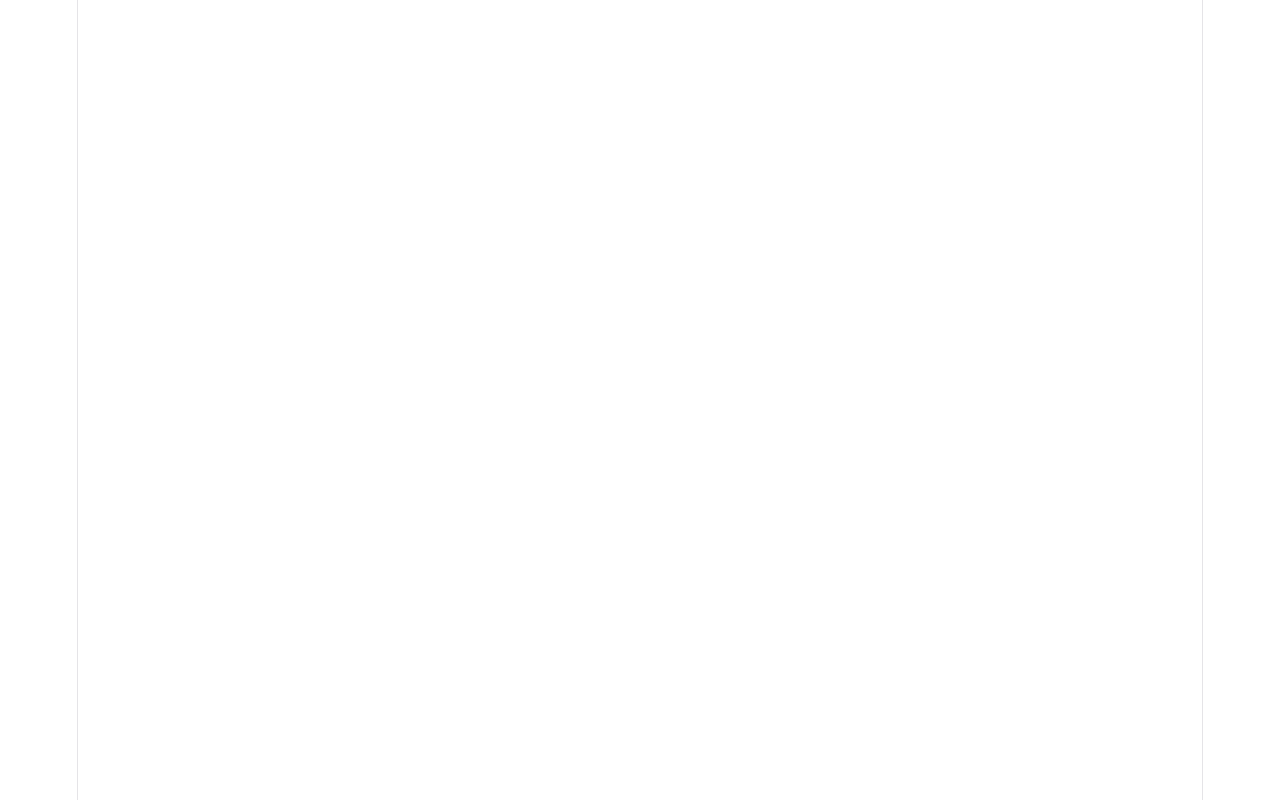
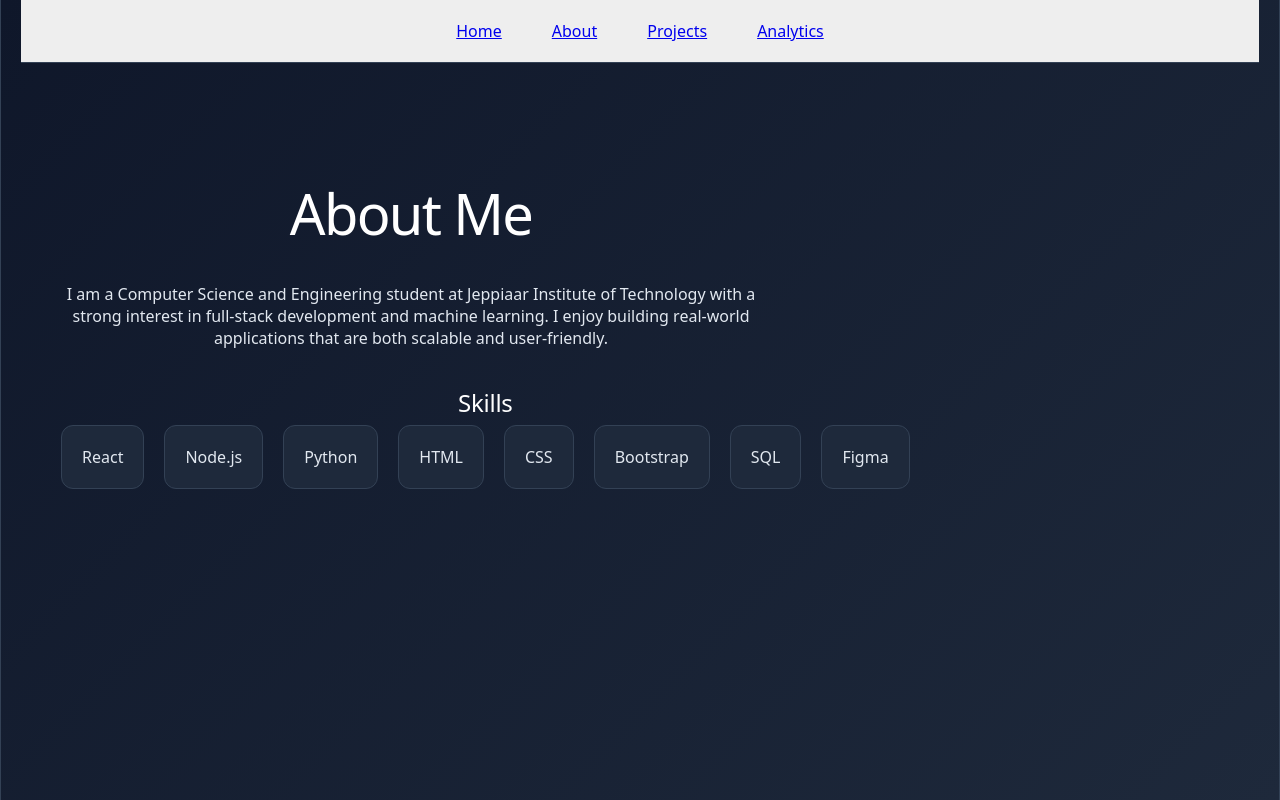
Before and after one commit to Divyasreethirumalai/Divyasree-Portfolio, a React app in the folder frontend/: page /about in a window 1280 px wide. Before the commit this address had no page. Built offline with nearby package versions, Linux system fonts and the light colour scheme; the HTML template or start-up script is replaced by a standard one.

Commit message:
UI Updated

```diff
--- a/frontend/package.json
+++ b/frontend/package.json
@@ -10,6 +10,7 @@
     "preview": "vite preview"
   },
   "dependencies": {
+    "framer-motion": "^12.38.0",
     "react": "^19.2.4",
     "react-dom": "^19.2.4",
     "react-router-dom": "^7.14.0"
--- a/frontend/src/App.jsx
+++ b/frontend/src/App.jsx
@@ -1,21 +1,28 @@
-import { useState } from 'react'
-import reactLogo from './assets/react.svg'
-import viteLogo from './assets/vite.svg'
-import heroImg from './assets/hero.png'
 import './App.css'
 
-import { BrowserRouter,Routes, Route} from "react-router-dom";
+import { BrowserRouter,Routes, Route, Link} from "react-router-dom";
 import Home from "./pages/Home";
+import About from "./pages/About";
+import Projects from "./pages/Projects";
 import Analytics from "./pages/Analytics";
 
 function App() {
-  const [count, setCount] = useState(0)
 
   return (
     <>
       <BrowserRouter>
+
+      <nav style={{padding:"10px",background:"#eee"}}>
+        <Link to="/" style={{margin:"10px"}}>Home</Link>
+        <Link to="/about" style={{margin:"10px"}}>About</Link>
+        <Link to="/projects" style={{margin:"10px"}}>Projects</Link>
+        <Link to="/analytics" style={{margin:"10px"}}>Analytics</Link>
+
+      </nav>
       <Routes>
         <Route path="/" element={<Home />} />
+        <Route path="/about" element={<About />} />
+        <Route path="/projects" element={<Projects />} />
         <Route path="/analytics" element={<Analytics/>}/>
       </Routes>
       </BrowserRouter>
--- a/frontend/src/index.css
+++ b/frontend/src/index.css
@@ -1,63 +1,27 @@
 :root {
-  --text: #6b6375;
-  --text-h: #08060d;
-  --bg: #fff;
-  --border: #e5e4e7;
-  --code-bg: #f4f3ec;
-  --accent: #aa3bff;
-  --accent-bg: rgba(170, 59, 255, 0.1);
-  --accent-border: rgba(170, 59, 255, 0.5);
-  --social-bg: rgba(244, 243, 236, 0.5);
-  --shadow:
-    rgba(0, 0, 0, 0.1) 0 10px 15px -3px, rgba(0, 0, 0, 0.05) 0 4px 6px -2px;
+  --bg: #0f172a;
+  --card: #1e293b;
+  --text: #e2e8f0;
+  --text-h: #ffffff;
+  --accent: #38bdf8;
+  --accent2: #a78bfa;
+  --border: #334155;
+  --shadow: rgba(0, 0, 0, 0.6) 0px 10px 20px;
 
-  --sans: system-ui, 'Segoe UI', Roboto, sans-serif;
-  --heading: system-ui, 'Segoe UI', Roboto, sans-serif;
-  --mono: ui-monospace, Consolas, monospace;
-
-  font: 18px/145% var(--sans);
-  letter-spacing: 0.18px;
-  color-scheme: light dark;
-  color: var(--text);
-  background: var(--bg);
-  font-synthesis: none;
-  text-rendering: optimizeLegibility;
-  -webkit-font-smoothing: antialiased;
-  -moz-osx-font-smoothing: grayscale;
-
-  @media (max-width: 1024px) {
-    font-size: 16px;
-  }
-}
-
-@media (prefers-color-scheme: dark) {
-  :root {
-    --text: #9ca3af;
-    --text-h: #f3f4f6;
-    --bg: #16171d;
-    --border: #2e303a;
-    --code-bg: #1f2028;
-    --accent: #c084fc;
-    --accent-bg: rgba(192, 132, 252, 0.15);
-    --accent-border: rgba(192, 132, 252, 0.5);
-    --social-bg: rgba(47, 48, 58, 0.5);
-    --shadow:
-      rgba(0, 0, 0, 0.4) 0 10px 15px -3px, rgba(0, 0, 0, 0.25) 0 4px 6px -2px;
-  }
-
-  #social .button-icon {
-    filter: invert(1) brightness(2);
-  }
+  font-family: system-ui, sans-serif;
 }
 
 body {
   margin: 0;
+  background: linear-gradient(135deg, #0f172a, #1e293b);
+  color: var(--text);
 }
 
 #root {
-  width: 1126px;
-  max-width: 100%;
+  max-width: 1400px;
+  width: 100%;
   margin: 0 auto;
+  padding: 0 20px;
   text-align: center;
   border-inline: 1px solid var(--border);
   min-height: 100svh;
@@ -109,3 +73,85 @@ code {
   padding: 4px 8px;
   background: var(--code-bg);
 }
+
+@media (max-width: 768px) {
+  .hero {
+    flex-direction: column;
+    text-align: center;
+  }
+
+  .hero-image {
+    margin-top: 20px;
+    font-size: 80px;
+  }
+}
+
+nav {
+  display: flex;
+  justify-content: center;
+  gap: 30px;
+  padding: 15px;
+  background: rgba(15,23,42,0.8);
+  backdrop-filter: blur(10px);
+  border-bottom: 1px solid var(--border);
+}
+
+nav a {
+  font-weight: 500;
+  transition: 0.3s;
+}
+
+nav a:hover {
+  color: var(--accent);
+}
+
+.page {
+  padding: 60px 20px;
+  text-align:center;
+}
+
+.card {
+  background: var(--card);
+  border: 1px solid var(--border);
+  border-radius: 12px;
+  padding: 20px;
+  transition: all 0.3s ease;
+}
+
+.card:hover {
+  transform: translateY(-10px) scale(1.03);
+  box-shadow: var(--shadow);
+}
+
+.hero {
+  display: flex;
+  justify-content: space-between;
+  align-items: center;
+  padding: 80px 40px;
+  flex-wrap: wrap;
+}
+
+.hero-text {
+  max-width: 500px;
+}
+
+.hero-image {
+  font-size: 120px;
+  color: var(--accent);
+}
+
+.btn {
+  margin-top: 20px;
+  padding: 12px 24px;
+  border: none;
+  border-radius: 8px;
+  background: linear-gradient(45deg, #38bdf8, #a78bfa);
+  color: white;
+  cursor: pointer;
+}
+
+.projects-grid {
+  display: grid;
+  grid-template-columns: repeat(auto-fit, minmax(250px, 1fr));
+  gap: 20px;
+}
--- a/frontend/src/pages/About.jsx
+++ b/frontend/src/pages/About.jsx
@@ -1,4 +1,43 @@
+import { motion } from "framer-motion";
+
 function About() {
-    return <h1>About Page </h1>;
+
+  const skills = [
+    "React", "Node.js", "Python",
+    "HTML", "CSS", "Bootstrap",
+    "SQL", "Figma"
+  ];
+
+  return (
+    <div className="hero">
+      <div>
+      <h1>About Me</h1>
+
+      <p style={{ maxWidth: "700px", margin: "auto" }}>
+        I am a Computer Science and Engineering student at Jeppiaar Institute of Technology
+        with a strong interest in full-stack development and machine learning.
+        I enjoy building real-world applications that are both scalable and user-friendly.
+      </p>
+      </div>
+
+      <div>
+      <h2 style={{ marginTop: "40px" }}>Skills</h2>
+
+      <div style={{ display: "flex", gap: "20px", flexWrap: "wrap", justifyContent: "center" }}>
+        {skills.map((skill, i) => (
+          <motion.div
+            key={i}
+            className="card"
+            whileHover={{ scale: 1.1 }}
+          >
+            {skill}
+          </motion.div>
+        ))}
+      </div>
+
+      </div>
+    </div>
+  );
 }
+
 export default About;
--- a/frontend/src/pages/Home.jsx
+++ b/frontend/src/pages/Home.jsx
@@ -1,25 +1,69 @@
-import { useEffect } from "react";
+import {useEffect} from "react";
+import {motion} from "framer-motion";
+import {Link} from "react-router-dom";
 
 function Home() {
+  return (
+    <div className="hero">
+    <div className="hero-text">
+      <motion.div
+      animate={{y:[0,-10,0]}}
+      transition={{repeat:Infinity,duration:2}}
+      style={{fontSize:"40px"}}
+      >
+        💻
+      </motion.div>
+      <motion.h1
+      initial={{ opacity: 0, x:-50 }}
+      animate={{ opacity: 1, x:0 }}
+      transition={{ duration: 0.8 }}
+      >
+        Hi, I'm Divyasree T
+      </motion.h1>
 
-  useEffect(() => {
-    console.log("Tracking started");
-    fetch("http://localhost:8000/track", {
-      method:"POST",
-      headers:{
-        "Content-Type":"application/json"
-  },
-  body:JSON.stringify({
-    page:window.location.pathname,
-    event:"page_view"
-  })
-  })
-  .then(res => res.text())
-  .then(data => console.log("Response:",data))
-  .catch(err => console.error(err));
-  }, []);
+      <motion.h2
+        initial={{ opacity: 0 }}
+        animate={{ opacity: 1 }}
+        transition={{ delay: 0.5 }}
+      >
+        Full Stack Developer
+      </motion.h2>
 
-  return <h1>Home Page</h1>;
+      <motion.p
+        initial={{ opacity: 0 }}
+        animate={{ opacity: 1 }}
+        transition={{ delay: 1 }}
+        style={{ maxWidth: "600px", margin: "20px auto" }}
+      >
+        Computer Science student passionate about building user-friendly
+        and scalable web applications. Skilled in React, Node.js, Python,
+        and modern web technologies.
+      </motion.p>
+    <Link to="/projects">
+      <motion.button
+        whileHover={{ scale: 1.1 }}
+        whileTap={{ scale: 0.9 }}
+        style={{
+          background: "linear-gradient(45deg, #38bdf8, #a78bfa)",
+          border: "none",
+          padding: "10px 20px",
+          borderRadius: "8px"
+        }}
+      >
+        View Projects
+      </motion.button>
+    </Link>
+    </div>
+
+    <motion.div
+      className="hero-image"
+      animate={{y:[0,-15,0]}}
+      transition={{repeat:Infinity,duration:3}}
+      >
+        {"Profile"}
+      </motion.div>
+    </div>
+  );
 }
 
 export default Home;
--- a/frontend/src/pages/Projects.jsx
+++ b/frontend/src/pages/Projects.jsx
@@ -1,4 +1,63 @@
-function Projects(){
-    return <h1>Projects Page</h1>;
+import { motion } from "framer-motion";
+
+function Projects() {
+
+  const projects = [
+    {
+      title: "Portfolio Tracker System",
+      desc: "Built a full-stack portfolio with click tracking and analytics dashboard.",
+      tech: "React, Node.js, Express"
+    },
+    {
+      title: "Employee Salary Prediction",
+      desc: "Machine learning model with dashboard visualization.",
+      tech: "Python, ML, Streamlit"
+    },
+    {
+      title: "EasyBuy Website Clone",
+      desc: "Responsive e-commerce UI clone using Bootstrap.",
+      tech: "HTML, CSS, Bootstrap"
+    },
+    {
+      title: "To-Do List Web App",
+      desc: "Simple and stylish task manager with responsive UI.",
+      tech: "HTML, CSS, JavaScript"
+    },
+    {
+      title: "Disease Prediction (Research)",
+      desc: "Deep learning model to predict hypertension & diabetes (85% accuracy).",
+      tech: "Python, TensorFlow"
+    }
+  ];
+
+  return (
+    <div className="project-grid">
+
+      <h1>Projects</h1>
+
+      <div style={{
+        display: "flex",
+        flexWrap: "wrap",
+        gap: "20px",
+        justifyContent: "center"
+      }}>
+    {projects.map((p, i) => (
+        <motion.div
+          key={i}
+          className="card"
+          initial={{ opacity: 0, y: 50 }}
+          animate={{ opacity: 1, y: 0 }}
+          transition={{ delay: i * 0.2 }}
+        >
+            <h3>{p.title}</h3>
+            <p>{p.desc}</p>
+            <small>{p.tech}</small>
+          </motion.div>
+        ))}
+      </div>
+
+    </div>
+  );
 }
+
 export default Projects;
```
Also changed, not shown: 1 other file (tests, documents, lock files or other folders).
